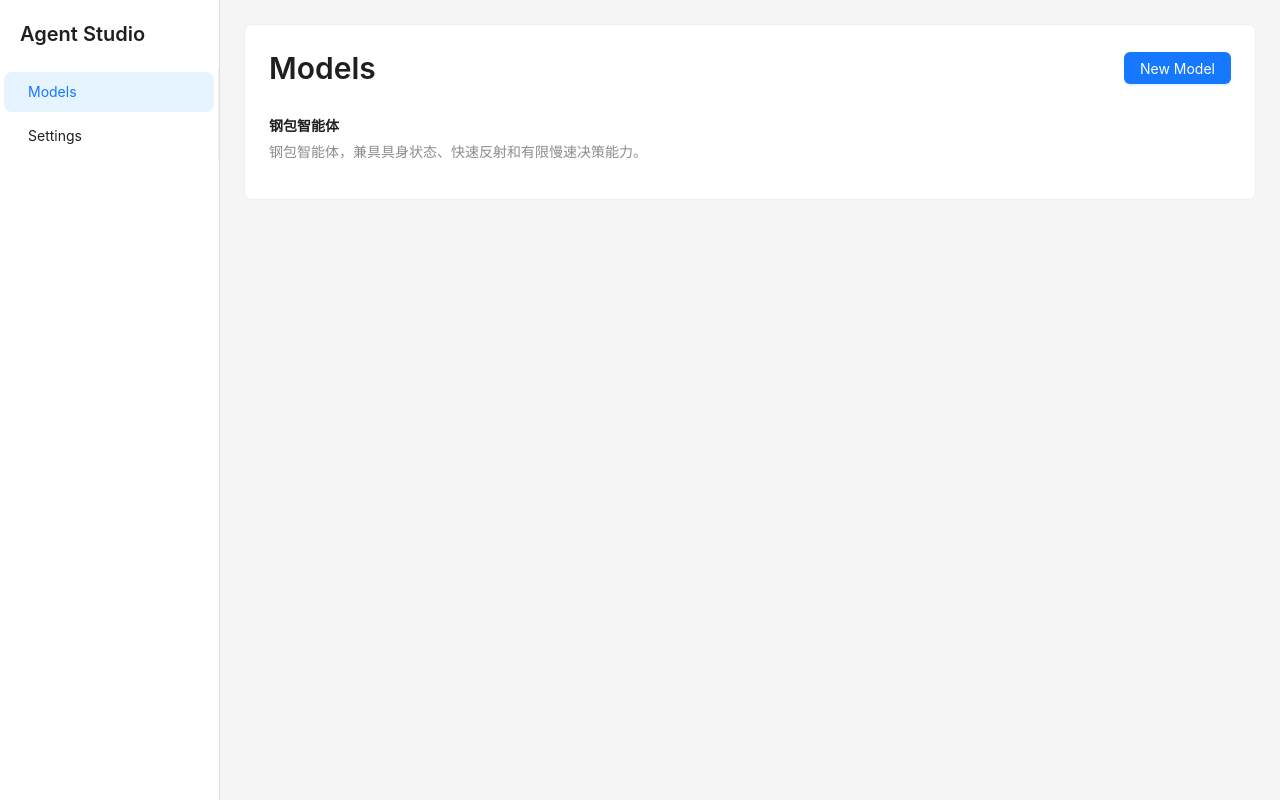
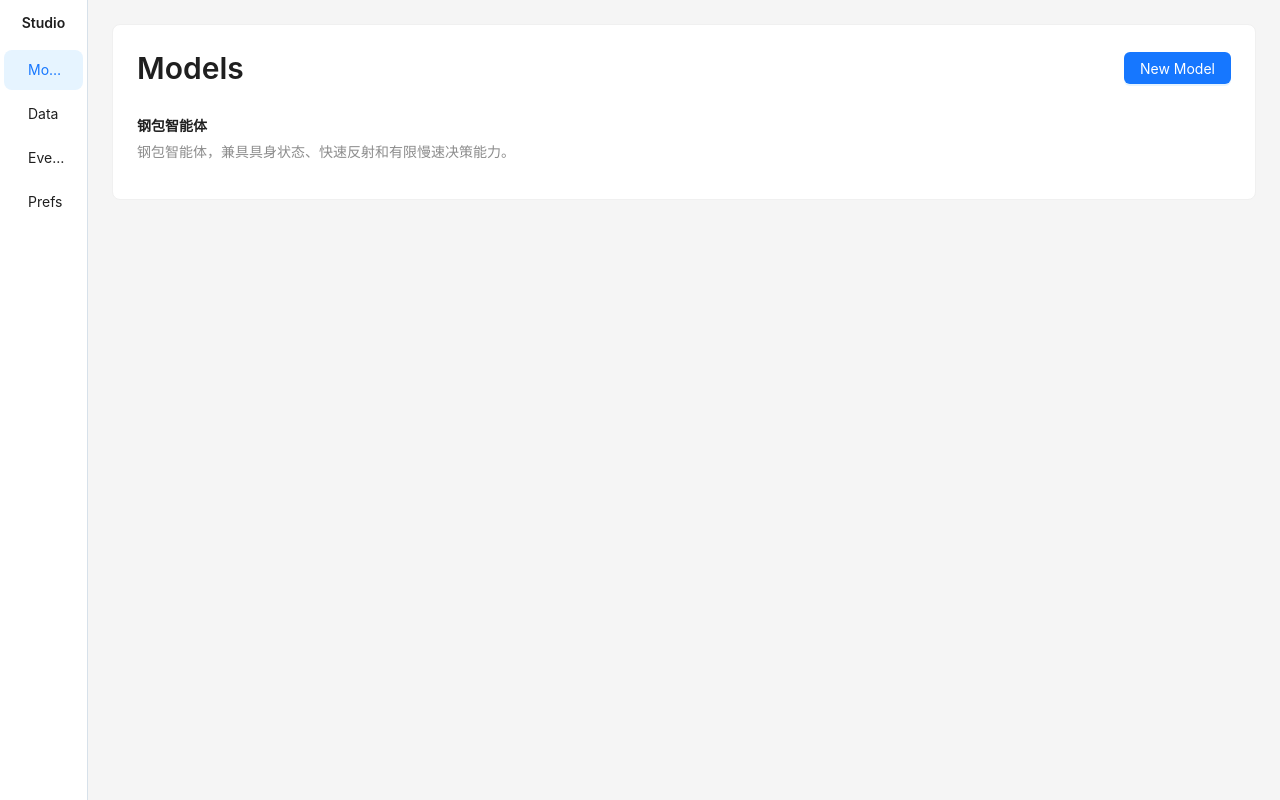
Before and after one commit to yuzhigang/agent-studio, a React (Vite) app: page /models in a window 1280 px wide. Built offline with nearby package versions, Linux system fonts and the light colour scheme.

Commit message:
feat: add compact app rail for config workbench

```diff
--- a/src/shared/layout/AppLayout.tsx
+++ b/src/shared/layout/AppLayout.tsx
@@ -3,11 +3,16 @@ import { Link, Outlet, useLocation } from 'react-router-dom';
 
 const menuItems = [
   { key: '/models', label: <Link to="/models">Models</Link> },
-  { key: '/settings', label: <Link to="/settings">Settings</Link> },
+  { key: '/data', label: <Link to="/data">Data</Link> },
+  { key: '/events', label: <Link to="/events">Events</Link> },
+  { key: '/settings', label: <Link to="/settings">Prefs</Link> },
 ];
 
 function getSelectedMenuKey(pathname: string): string {
-  return pathname.startsWith('/settings') ? '/settings' : '/models';
+  if (pathname.startsWith('/settings')) return '/settings';
+  if (pathname.startsWith('/events')) return '/events';
+  if (pathname.startsWith('/data')) return '/data';
+  return '/models';
 }
 
 export function AppLayout() {
@@ -15,13 +20,16 @@ export function AppLayout() {
 
   return (
     <Layout style={{ minHeight: '100vh' }}>
-      <Layout.Sider width={220} theme="light" style={{ borderRight: '1px solid #d7e1ea' }}>
-        <div style={{ padding: 20 }}>
-          <Typography.Title level={4} style={{ margin: 0 }}>
-            Agent Studio
-          </Typography.Title>
+      <Layout.Sider width={88} theme="light" style={{ borderRight: '1px solid #d7e1ea' }}>
+        <div style={{ padding: '12px 10px', textAlign: 'center' }}>
+          <Typography.Text strong>Studio</Typography.Text>
         </div>
-        <Menu mode="inline" selectedKeys={[getSelectedMenuKey(location.pathname)]} items={menuItems} />
+        <Menu
+          mode="inline"
+          selectedKeys={[getSelectedMenuKey(location.pathname)]}
+          items={menuItems}
+          style={{ borderInlineEnd: 0 }}
+        />
       </Layout.Sider>
       <Layout>
         <Layout.Content style={{ padding: 24 }}>
```
Also changed, not shown: src/app/router.tsx (+4 -4 lines), 2 other files (tests, documents, lock files or other folders).
